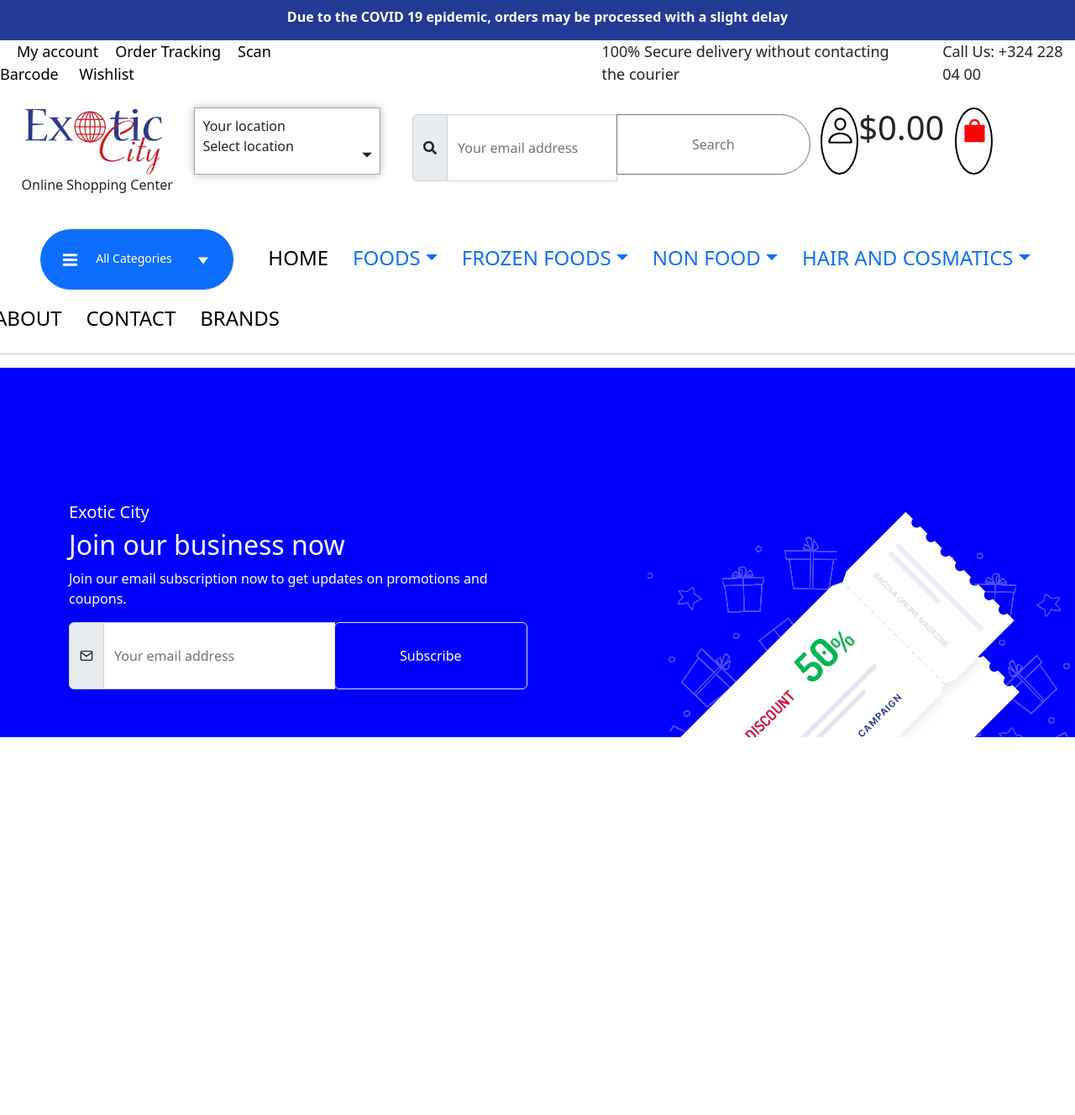
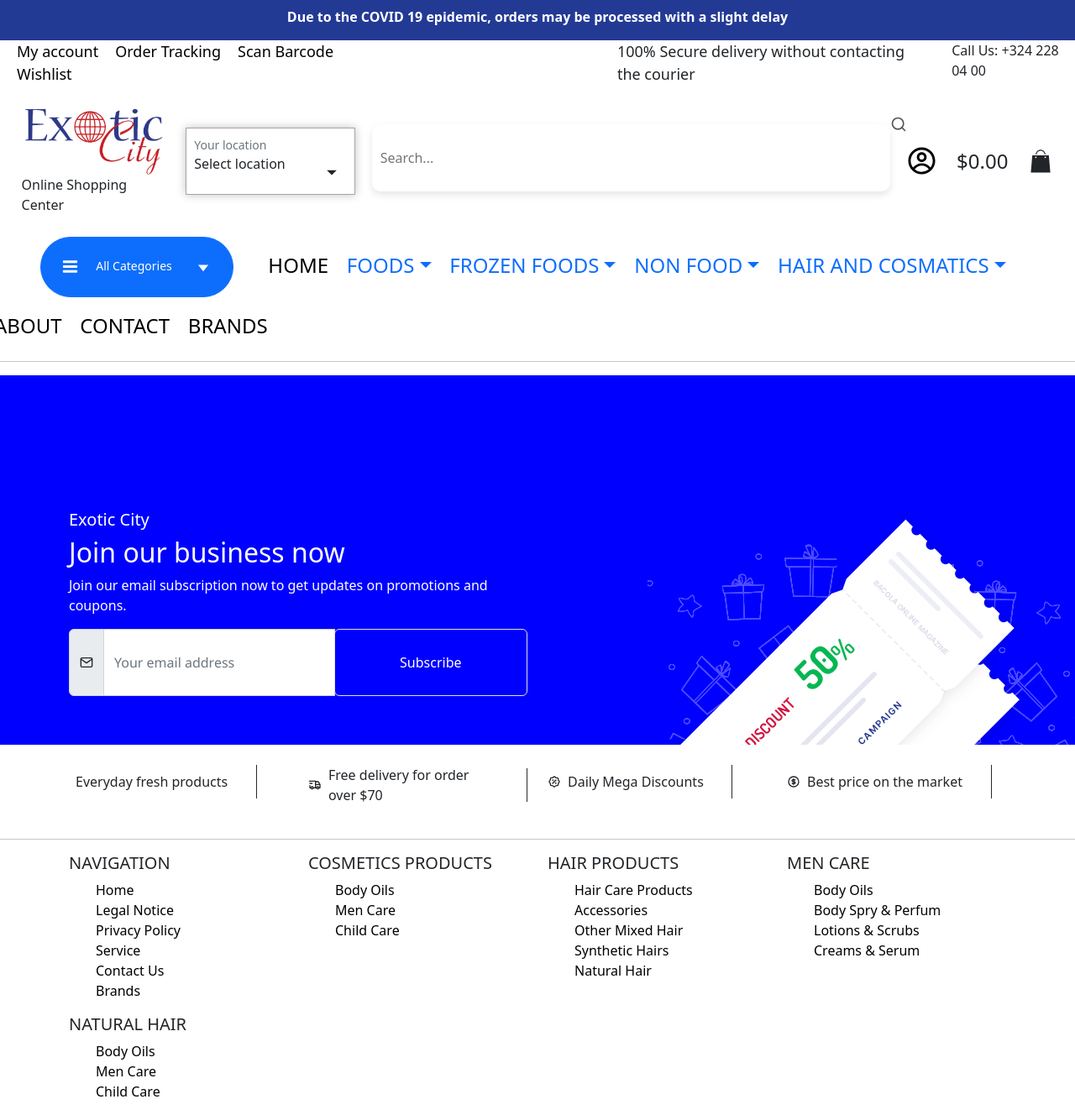
Before and after one commit to malikabdullahnaazar/exoticcity, a React (Create React App) app: page / in a window 1280 px wide. Shown: the whole page at 84% size. Before the commit the page ends 878 px from the top, so only its background shows below. Built offline with nearby package versions, Linux system fonts and the light colour scheme.

Commit message:
footer is in process

```diff
--- a/package.json
+++ b/package.json
@@ -3,6 +3,7 @@
   "version": "0.1.0",
   "private": true,
   "dependencies": {
+    "@iconify/react": "^4.1.0",
     "@testing-library/jest-dom": "^5.16.5",
     "@testing-library/react": "^13.4.0",
     "@testing-library/user-event": "^13.5.0",
--- a/src/components/Footer.jsx
+++ b/src/components/Footer.jsx
@@ -1,11 +1,14 @@
 import React from 'react';
 import './css/Footer.css';
 import { FiMail } from 'react-icons/fi';
-import cupon from '../static/coupon.png';
+import { Link } from 'react-router-dom';
 import Button from 'react-bootstrap/Button';
 import Form from 'react-bootstrap/Form';
 import InputGroup from 'react-bootstrap/InputGroup';
 import { Container, Row, Col } from 'react-bootstrap';
+import { TbTruckDelivery } from 'react-icons/tb';
+import { HiOutlineCurrencyDollar } from 'react-icons/hi';
+import { TbDiscount2 } from 'react-icons/tb';
 
 const Footer = () => {
   return (
@@ -32,12 +35,104 @@ const Footer = () => {
                 </Button>
               </InputGroup>
             </Col>
-            <Col xs={12} md={6}>
-
-            </Col>
           </Row>
         </Container>
       </div>
+      <div className="container py-4">
+        <div className="row">
+          <div className="col col-12 col-md-6 col-lg-3">
+            <div className="iconbox">
+              {/* <div className="iconbox-icon"><Icon icon={milkIcon} /></div> */}
+              <div className="iconbox-detail">
+                <span className="px-2">Everyday fresh products</span>
+                 <div className="vertical-line"></div>
+              </div>
+            </div>
+          </div>
+
+          <div className="col col-12 col-md-6 col-lg-3">
+            <div className="iconbox">
+              <div className="iconbox-icon"><TbTruckDelivery /></div>
+              <div className="iconbox-detail">
+                <span className="px-2">Free delivery for order over $70</span>
+                <div className="vertical-line"></div>
+              </div>
+            </div>
+          </div>
+          <div className="col col-12 col-md-6 col-lg-3">
+            <div className="iconbox">
+              <div className="iconbox-icon flex"> <TbDiscount2 /></div>
+              <div className="iconbox-detail flex">
+                <span className="px-2">Daily Mega Discounts</span>
+                <div className="vertical-line"></div>
+
+              </div>
+            </div>
+          </div>
+          <div className="col col-12 col-md-6 col-lg-3">
+            <div className="iconbox">
+              <div class="iconbox-icon"><HiOutlineCurrencyDollar/></div>
+              <div className="iconbox-detail">
+                <span className="px-2">Best price on the market</span>
+                <div className="vertical-line"></div>
+              </div>
+            </div>
+          </div>
+        </div>
+      </div>
+      <hr />
+      <div className="navigation-container">
+      <div className="container">
+  <div className="row">
+    <div className="col-sm-12 col-md-3">
+      <h5>NAVIGATION</h5>
+      <ul>
+        <li><Link to="/">Home</Link></li>
+        <li><Link to="/legal">Legal Notice</Link></li>
+        <li><Link to="/privacy">Privacy Policy</Link></li>
+        <li><Link to="/service">Service</Link></li>
+        <li><Link to="/contact">Contact Us</Link></li>
+        <li><Link to="/brands">Brands</Link></li>
+      </ul>
+    </div>
+    <div className="col-sm-12 col-md-3">
+      <h5>COSMETICS PRODUCTS</h5>
+      <ul>
+        <li><Link to="/body-oils">Body Oils</Link></li>
+        <li><Link to="/men-care">Men Care</Link></li>
+        <li><Link to="/child-care">Child Care</Link></li>
+      </ul>
+    </div>
+    <div className="col-sm-12 col-md-3">
+      <h5>HAIR PRODUCTS</h5>
+      <ul>
+        <li><Link to="/hair-care-products">Hair Care Products</Link></li>
+        <li><Link to="/accessories">Accessories</Link></li>
+        <li><Link to="/other-mixed-hair">Other Mixed Hair</Link></li>
+        <li><Link to="/synthetic-hairs">Synthetic Hairs</Link></li>
+        <li><Link to="/natural-hair">Natural Hair</Link></li>
+      </ul>
+    </div>
+    <div className="col-sm-12 col-md-3">
+      <h5>MEN CARE</h5>
+      <ul>
+        <li><Link to="/body-oils">Body Oils</Link></li>
+        <li><Link to="/body-sprays-perfumes">Body Spry &amp; Perfum</Link></li>
+        <li><Link to="/lotions-scrubs">Lotions &amp; Scrubs</Link></li>
+        <li><Link to="/creams-serums">Creams &amp; Serum</Link></li>
+      </ul>
+    </div>
+    <div className="col-sm-12 col-md-3">
+      <h5>NATURAL HAIR</h5>
+      <ul>
+        <li><Link to="/body-oils">Body Oils</Link></li>
+        <li><Link to="/men-care">Men Care</Link></li>
+        <li><Link to="/child-care">Child Care</Link></li>
+      </ul>
+    </div>
+  </div>
+</div>
+    </div>
     </footer>
   );
 };
--- a/src/components/HeaderSection.jsx
+++ b/src/components/HeaderSection.jsx
@@ -2,13 +2,11 @@ import React from 'react'
 import exocitcity from "../static/exsoticcity.png";
 import "./css/HeaderSection.css";
 import 'bootstrap/dist/css/bootstrap.min.css';
-import { FaSearch } from 'react-icons/fa';
-import { IoPersonOutline } from 'react-icons/io5';
+import { CgProfile } from 'react-icons/cg';
 import { MdOutlineArrowDropDown } from "react-icons/md";
-import { AiFillShopping } from "react-icons/ai";
-import Button from 'react-bootstrap/Button';
-import Form from 'react-bootstrap/Form';
-import InputGroup from 'react-bootstrap/InputGroup';
+import { GiShoppingBag } from "react-icons/gi";
+import { FiSearch } from 'react-icons/fi';
+
 const HeaderSection = () => {
 
   return (
@@ -17,45 +15,38 @@ const HeaderSection = () => {
         <img src={exocitcity} alt="Exocitcity" width="170vw" />
         <div className="osc">Online Shopping Center</div>
       </div>
-      <div class="my-custom-container">
-        <div class="border border-white p-2">
+      <div class="my-custom-container d-none d-md-block">
+        <div class="border border-white p-2 d-none d-md-block">
           <div class="row">
-            <div class="col">Your location</div>
+            <div class="col-7 text-muted small">Your location</div>
           </div>
           <div class="row">
-            <div class="col">Select location</div>
-            <div class="col-3  "><i class="bi bi-caret-down-fill"> <MdOutlineArrowDropDown size={28} className="drop-icon current-location" /></i></div>
+            <div class="col-8 font-weight-bold">Select location</div>
+            <div class="col align-self-center">
+              <MdOutlineArrowDropDown size={28} className="drop-icon current-location" />
+
+            </div>
           </div>
         </div>
       </div>
 
-      <div className="site-location1">
-      <InputGroup className="mb-3 "  >
-                <InputGroup.Text>
-                <FaSearch />
-                </InputGroup.Text>
-                <Form.Control
-                  placeholder="Your email address"
-                  aria-label="Recipient's username"
-                  aria-describedby="basic-addon2"
-                  className="input-cupon"
-                />
-                <Button variant="outline-secondary  "  id="button-addon2">
-                  Search
-                </Button>
-              </InputGroup>
+
+
+      <div className="search-container d-none d-md-block">
+        <input type="text" placeholder="Search..." />
+        <FiSearch className="search-icon" />
       </div>
-      <div className="person-icon icon icon1">
+      <div class="d-flex justify-content-center align-items-center">
+  <div class="d-none d-md-block mr-3">
+    <CgProfile color="black" size={35} />
+  </div>
+  <div class="h4 mr-auto my-3 mx-4">$0.00</div>
+  <div class="ml-3 ">
+    <GiShoppingBag size={30}/>
+  </div>
+</div>
 
-        <IoPersonOutline color='black' size={35} />
 
-      </div>
-      <div className="h1  ">
-        $0.00
-      </div>
-      <div className="person-icon icon">
-        <AiFillShopping color='red' size={35} />
-      </div>
 
 
     </div>
--- a/src/components/Navbar.jsx
+++ b/src/components/Navbar.jsx
@@ -2,7 +2,6 @@
 import { GoThreeBars } from 'react-icons/go';
 import { RxTriangleDown } from 'react-icons/rx';
 import "./css/Navbar.css";
-// import { Link } from 'react-router-dom';
 import Nav from 'react-bootstrap/Nav';
 import NavDropdown from 'react-bootstrap/NavDropdown';
 import React, { useState } from "react";
@@ -140,6 +139,7 @@ const Navbar = () => {
     </Nav>
       </div>
       <hr />
+
     </>
   )
 }
--- a/src/components/css/Footer.css
+++ b/src/components/css/Footer.css
@@ -6,11 +6,49 @@
     background-image: url("../../static/coupon.png");
     background-repeat: no-repeat;
     background-position: right bottom;
-  @media screen and (max-width< 767px) {
-    height: 80vh;
+    @media (max-width: 768px) {
+      .footer-box {
+        height: 100vh;
+      }
+    }
+
+}
+.vertical-line {
+  display: none; /* hide by default */
+}
+
+/* show the line on larger screens */
+@media (min-width: 768px) {
+  .vertical-line {
+    display: block;
+    border-left: 1px solid rgb(44, 41, 41);
+    height: 5vh;
+    margin-left: 2vw;
   }
 }
+li  {
+  list-style: none;
+}
+li a{
+  text-decoration: none;
+  color: black;
+}
+.iconbox {
+  display: flex;
+  align-items: center;
+}
 
+.iconbox-icon, .iconbox-detail {
+  display: flex;
+  align-items: center;
+}
+.html{
+  @media only screen and (max-width: 400) {
+    .footer-box{
+      height: 80vh;
+    }
+  }
+}
 .footer-banner{
     padding-top: 20vh;
     margin-right: 0vw;
--- a/src/components/css/HeaderBanner.css
+++ b/src/components/css/HeaderBanner.css
@@ -16,7 +16,7 @@
 
   @media (max-width: 576px) {
     .headerbanner {
-      padding-left: 5%;
+      padding-left: 2vw;
       height: 10vh;
       font-weight: 300;
     }
--- a/src/components/css/HeaderSection.css
+++ b/src/components/css/HeaderSection.css
@@ -1,3 +1,13 @@
+.search-icon {
+  position: absolute;
+  /* top: 50%;
+  right: 20px; */
+  transform: translateY(-50%);
+  font-size: 20px;
+  color: #555;
+  cursor: pointer;
+}
+
 .html{
   @media only screen and (max-width: 992px) {
     .osc {
@@ -15,6 +25,78 @@
   }
 
 }
+@media screen and (max-width: 768px) {
+  .search-container {
+  flex-direction: column;
+  background-color: #272525;
+  height: auto;
+  justify-content: flex-start;
+  align-items: flex-start;
+  padding: 20px;
+  }
+  }
+
+  input[type="text"] {
+    width: 100%;
+    height: 50px;
+    border: none;
+    border-radius: 25px;
+    padding: 20px;
+    font-size: 1.2em;
+    box-shadow: 0 0 10px rgba(0, 0, 0, 0.1);
+    outline: none;
+    background-color: #f5f5f5;
+  }
+
+  input[type="text"]:focus {
+  box-shadow: 0 8px 16px rgba(0, 0, 0, 0.2);
+  outline: none;
+  }
+
+
+  .search-container {
+  width: 80vw;
+  height: 16vh;
+  margin: 0 auto;
+  display: flex;
+  align-items: center;
+  justify-content: center;
+  padding: 20px;
+  }
+
+  @media screen and (max-width: 768px) {
+  .search-container {
+  flex-direction: column;
+  height: auto;
+  justify-content: flex-start;
+  align-items: flex-start;
+  padding: 20px;
+  }
+  }
+
+  input[type="text"] {
+  background-color: #fff;
+  border: none;
+  border-radius: 10px;
+  box-shadow: 0 4px 8px rgba(0, 0, 0, 0.1);
+  color: #272525;
+  font-size: 16px;
+  padding: 10px;
+  transition: box-shadow 0.3s ease-in-out;
+  width: 100%;
+  height: 10vh;
+  }
+
+  input[type="text"]:focus {
+  box-shadow: 0 8px 16px rgba(0, 0, 0, 0.2);
+  outline: none;
+  }
+  input{
+    background-color: #444;
+  }
+
+
+
 .logo-design{
     padding: 2vw;
     display: flex;
@@ -54,9 +136,10 @@
   font-size: 30px;
 }
 .my-custom-container{
-  margin-left: 2vw;
-  width: 18%;
-  height: 4%;
+  margin-left: 3vw;
+  margin-top: 3vh;
+  width: 25vw;
+  height: 10vh;
   margin-left: 2vw;
   border: 1px solid #ddd;
   border-top-color: #ada2a2;
--- a/src/components/css/HederBanner2.css
+++ b/src/components/css/HederBanner2.css
@@ -11,8 +11,8 @@
 
 
 .padded-span {
-  padding-left: 6vh;
-  font-size: large;
+  padding-left: 3vh;
+  font-size: medium;
 }
 
 .padded-span1 {
--- a/src/components/css/Navbar.css
+++ b/src/components/css/Navbar.css
@@ -2,15 +2,15 @@
     border-radius: 25vh;
     height: 9vh;
     width: 18vw;
-    margin-left: 17vw;
+    margin-left: 15vw;
 
 }
 .navbar-link {
     font-size: 3vh;
     margin-left: -1.8vw;
     margin-top: 1vh;
-    margin-right: 20px;
+    margin-right: 1vw;
     text-decoration: none;
     color: black;
-    font-weight: 400;
+    font-weight: 200;
   }
```
Also changed, not shown: src/components/HeaderBanner2.jsx (line endings or trailing spaces), 1 other file (tests, documents, lock files or other folders).
